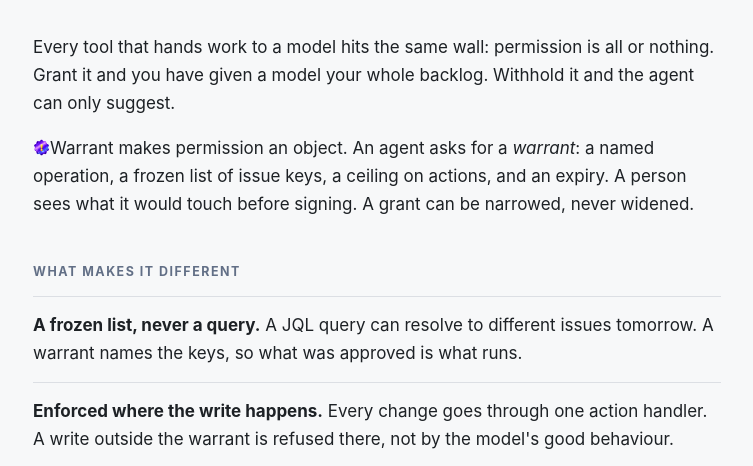
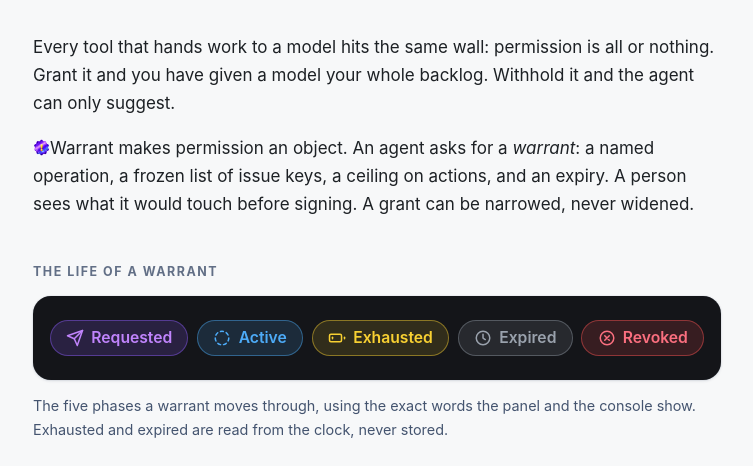
Before and after one commit to xarkgg/warrant-site, a plain HTML site: page index.html in a window 1280 px wide. Shown: the part 332-798 px from the top of the page, without its empty margins (263-1016 px from the left). Drawn offline with Linux system fonts and the light colour scheme.

Commit message:
Show the warrant lifecycle as status pills on a dark plate
Recreates the reference composition in CSS rather than shipping the image.
The five pills are the app's real phases, taken from the domain and checked
against what the UI prints, so the site and the product say the same words.

```diff
--- a/index.html
+++ b/index.html
@@ -41,6 +41,19 @@
         <img class="bic" src="mark.png" alt="" width="18" height="18">Warrant makes permission an object. An agent asks for a <em>warrant</em>: a named
         operation, a frozen list of issue keys, a ceiling on actions, and an expiry. A person
         sees what it would touch before signing. A grant can be narrowed, never widened.
+      </p>
+
+      <h2>The life of a warrant</h2>
+      <div class="status-plate">
+        <span class="pill pill-requested"><svg viewBox="0 0 24 24" fill="none" stroke="currentColor" stroke-width="2" stroke-linecap="round" stroke-linejoin="round" aria-hidden="true"><path d="M22 2 11 13"/><path d="M22 2 15 22l-4-9-9-4Z"/></svg>Requested</span>
+        <span class="pill pill-active"><svg viewBox="0 0 24 24" fill="none" stroke="currentColor" stroke-width="2" stroke-linecap="round" stroke-linejoin="round" aria-hidden="true"><circle cx="12" cy="12" r="9" stroke-dasharray="4 4"/></svg>Active</span>
+        <span class="pill pill-exhausted"><svg viewBox="0 0 24 24" fill="none" stroke="currentColor" stroke-width="2" stroke-linecap="round" stroke-linejoin="round" aria-hidden="true"><rect x="2" y="7" width="16" height="10" rx="2"/><line x1="6" y1="11" x2="6" y2="13"/><line x1="22" y1="11" x2="22" y2="13"/></svg>Exhausted</span>
+        <span class="pill pill-expired"><svg viewBox="0 0 24 24" fill="none" stroke="currentColor" stroke-width="2" stroke-linecap="round" stroke-linejoin="round" aria-hidden="true"><circle cx="12" cy="12" r="9"/><path d="M12 7v5l3 2"/></svg>Expired</span>
+        <span class="pill pill-revoked"><svg viewBox="0 0 24 24" fill="none" stroke="currentColor" stroke-width="2" stroke-linecap="round" stroke-linejoin="round" aria-hidden="true"><circle cx="12" cy="12" r="9"/><path d="m9 9 6 6M15 9l-6 6"/></svg>Revoked</span>
+      </div>
+      <p class="small">
+        The five phases a warrant moves through, using the exact words the panel and the console
+        show. Exhausted and expired are read from the clock, never stored.
       </p>
 
       <h2>What makes it different</h2>
--- a/style.css
+++ b/style.css
@@ -163,6 +163,43 @@ ol.steps {
   vertical-align: -0.12em;
 }
 
+.status-plate {
+  display: flex;
+  flex-wrap: wrap;
+  justify-content: center;
+  gap: 0.55rem;
+  background: #141519;
+  border-radius: 18px;
+  padding: 1.5rem 1rem;
+  margin: 0 0 0.9rem;
+  box-shadow: 0 1px 3px rgba(9, 30, 66, 0.12), 0 0 1px rgba(9, 30, 66, 0.3);
+}
+
+.pill {
+  display: inline-flex;
+  align-items: center;
+  gap: 0.45rem;
+  padding: 0.5rem 0.95rem;
+  border-radius: 999px;
+  font-size: 0.98rem;
+  font-weight: 600;
+  line-height: 1;
+  color: var(--c);
+  background: var(--cbg);
+  border: 1px solid var(--cbr);
+}
+
+.pill svg {
+  width: 1.15em;
+  height: 1.15em;
+}
+
+.pill-requested { --c: #c084fc; --cbg: rgba(139, 92, 246, 0.18); --cbr: rgba(139, 92, 246, 0.45); }
+.pill-active    { --c: #4dabf7; --cbg: rgba(77, 171, 247, 0.15); --cbr: rgba(77, 171, 247, 0.45); }
+.pill-exhausted { --c: #f8d032; --cbg: rgba(248, 208, 50, 0.13); --cbr: rgba(248, 208, 50, 0.45); }
+.pill-expired   { --c: #9aa2ad; --cbg: rgba(154, 162, 173, 0.14); --cbr: rgba(154, 162, 173, 0.4); }
+.pill-revoked   { --c: #fb6f7f; --cbg: rgba(250, 82, 82, 0.15); --cbr: rgba(250, 82, 82, 0.45); }
+
 .small {
   font-size: 0.9rem;
   color: var(--ink2);
@@ -225,6 +262,12 @@ footer p {
     background: #24272b;
   }
 
+  .status-plate {
+    background: var(--raised);
+    border: 1px solid var(--line);
+    box-shadow: none;
+  }
+
   @supports ((-webkit-background-clip: text) or (background-clip: text)) {
     h1 {
       background: linear-gradient(105deg, #ede9fe 0%, #b79bfa 30%, #8b5cf6 68%, var(--gold) 135%);
```
